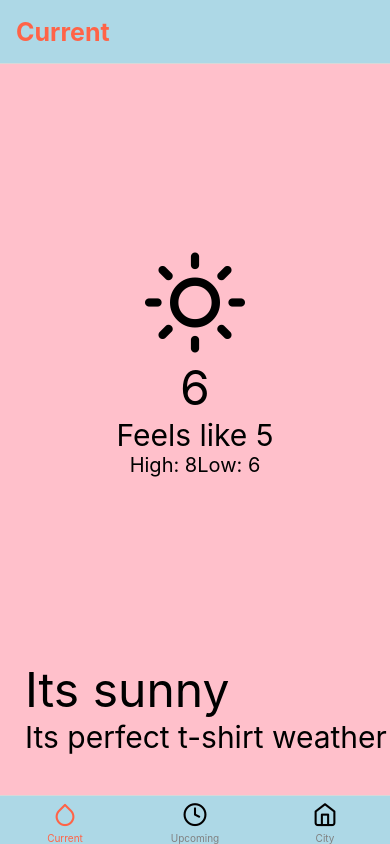
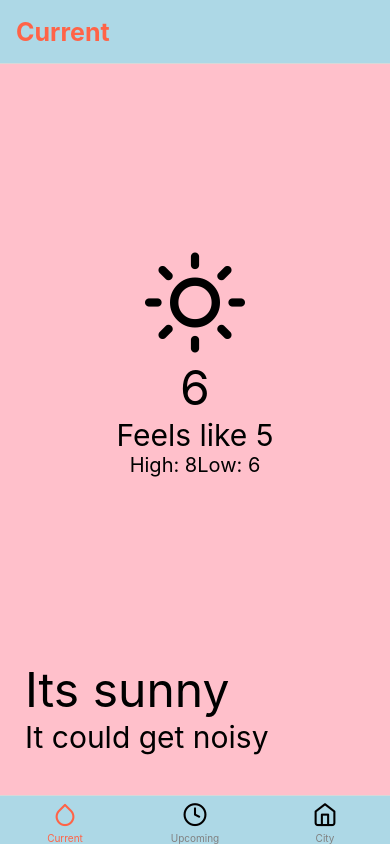
Before and after one commit to thatkhay/my-mobile-app, a React Native app in the folder my-app/: screen /Current in a window 390 px wide. Built offline with nearby package versions, Linux system fonts and the light colour scheme.

Commit message:
added weather type component

```diff
--- a/my-app/src/screens/CurrentWeather.js
+++ b/my-app/src/screens/CurrentWeather.js
@@ -2,6 +2,7 @@
 import { View, Text, SafeAreaView, StyleSheet } from "react-native";
 import { Feather } from '@expo/vector-icons';
 import RowText from '../components/RowText';
+import { weatherType } from '../utilities/weatherType';
 const CurrentWeather = () => {
   return (
     <SafeAreaView style={styles.wrapper}>
@@ -12,7 +13,11 @@
     <RowText messageOne={'High: 8'} messageTwo={'Low: 6'} containerStyles={styles.highLowWrapper} messageOneStyles={styles.highLow} messageTwoStyles={styles.highLow} />
 
      </View>
-         <RowText messageOne={'Its sunny'} messageTwo={'Its perfect t-shirt weather'} containerStyles={styles.bodyWrapper} messageOneStyles={styles.description} messageTwoStyles={styles.message} />
+         <RowText messageOne={'Its sunny'}
+         messageTwo={weatherType['Thuderstorm'].message}
+         containerStyles={styles.bodyWrapper}
+         messageOneStyles={styles.description}
+          messageTwoStyles={styles.message} />
 
     </SafeAreaView>
 
--- /dev/null
+++ b/my-app/src/utilities/weatherType.js
@@ -0,0 +1,43 @@
+export const weatherType ={
+    Thuderstorm: {
+      icon: 'zap',
+      message: 'It could get noisy',
+      backgroundColor: '#000000',
+    },
+    Drizzle: {
+     icon: 'cloud-rain',
+      message: 'It might rain a little',
+      backgroundColor: '#36454f',
+    },
+    Rain: {
+     icon: 'umbrella',
+      message: 'You will need an umbrella',
+      backgroundColor: '#0000ff',
+    },
+    Snow: {
+      icon: 'cloud-snow',
+      message: 'Lets build a snow man',
+      backgroundColor: '#7f6065',
+    },
+    Clear: {
+      icon: 'sun',
+      message: 'Its t-shirt weather',
+      backgroundColor: '#e47200',
+    },
+    Clouds: {
+      icon: 'cloud',
+      message: 'You could live in the clouds',
+      backgroundColor: '#363636',
+    },
+    Haze: {
+      icon: 'wind',
+      message: 'It might be a bit damp',
+      backgroundColor: '#58586e',
+    },
+    Mist: {
+      icon: 'align-justify',
+      message: 'It might be hard to see',
+      backgroundColor: '#3e33e7',
+    },
+
+}
```
